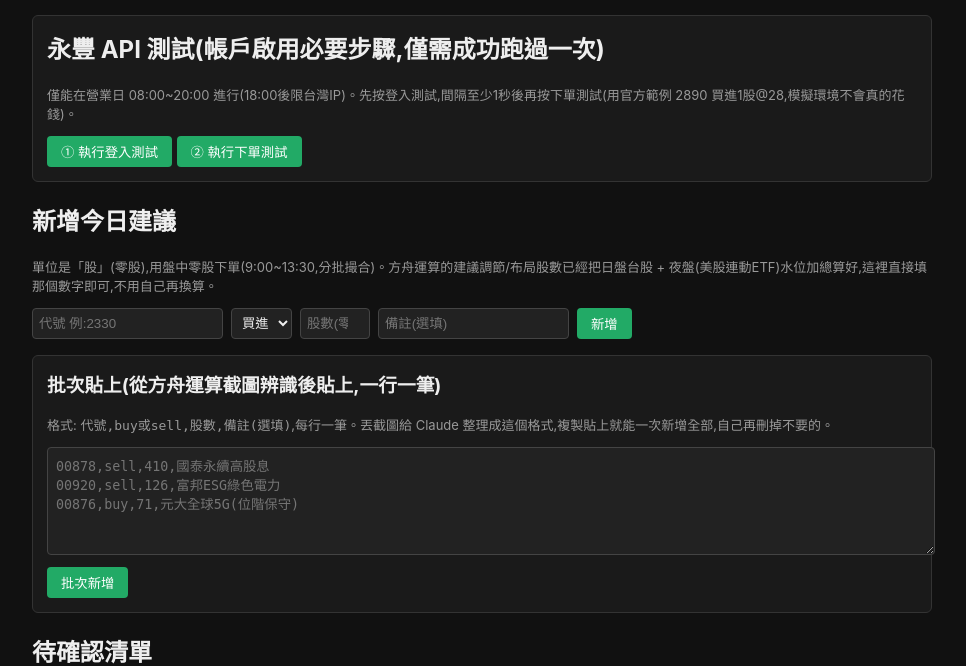
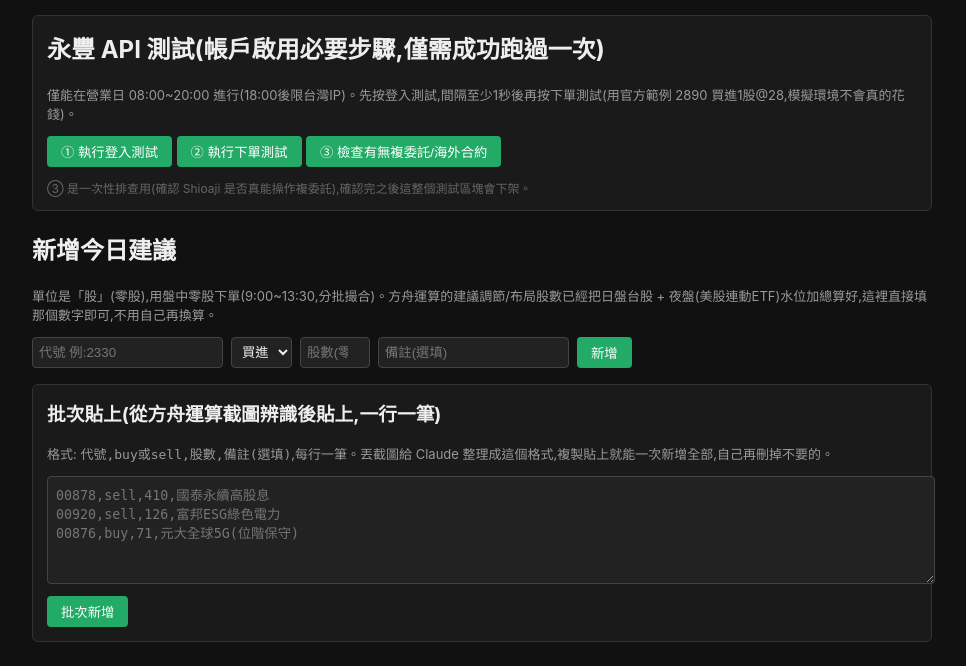
Before and after one commit to yanwolf/ark-trade-web, a Flask app: template app/templates/dashboard.html in a window 1280 px wide. Shown: the part 61-727 px from the top of the page, without its empty margins (158-1124 px from the left). Run offline with Flask 3, Linux system fonts and the light colour scheme; the template is opened without the code that fills it, so the values that code supplies are empty.

Commit message:
API測試新增測試有無美股複委託

```diff
--- a/app/main.py
+++ b/app/main.py
@@ -145,6 +145,23 @@ def add_bulk_suggestions():
     return redirect(url_for("dashboard"))
 
 
+@app.route("/api-test/contracts", methods=["POST"])
+def api_test_contracts():
+    try:
+        categories = sc.check_contract_categories()
+        expected = {"Stocks", "Futures", "Options", "Indexs"}
+        extra = [c for c in categories if c not in expected and c[0].isupper()]
+        lines = ["Contracts 底下的分類:", ", ".join(categories)]
+        if extra:
+            lines.append(f"\n⚠️ 發現非預期分類,可能跟複委託/海外商品有關: {extra}")
+        else:
+            lines.append("\n✅ 只有台股/期貨/選擇權/指數,沒有複委託或海外商品的分類")
+        flash("\n".join(lines))
+    except Exception as e:
+        flash(f"❌ 檢查失敗: {e}")
+    return redirect(url_for("dashboard"))
+
+
 @app.route("/api-test/login", methods=["POST"])
 def api_test_login():
     try:
--- a/app/templates/dashboard.html
+++ b/app/templates/dashboard.html
@@ -50,6 +50,12 @@
   <form action="/api-test/order" method="post" style="display:inline">
     <button class="btn-add" type="submit">② 執行下單測試</button>
   </form>
+  <form action="/api-test/contracts" method="post" style="display:inline">
+    <button class="btn-add" type="submit">③ 檢查有無複委託/海外合約</button>
+  </form>
+  <p style="color:#666; font-size:12px; margin-bottom:0;">
+    ③ 是一次性排查用(確認 Shioaji 是否真能操作複委託),確認完之後這整個測試區塊會下架。
+  </p>
 </div>
 
 <h2>新增今日建議</h2>
```
Also changed, not shown: app/shioaji_client.py (+12 -0 lines).
